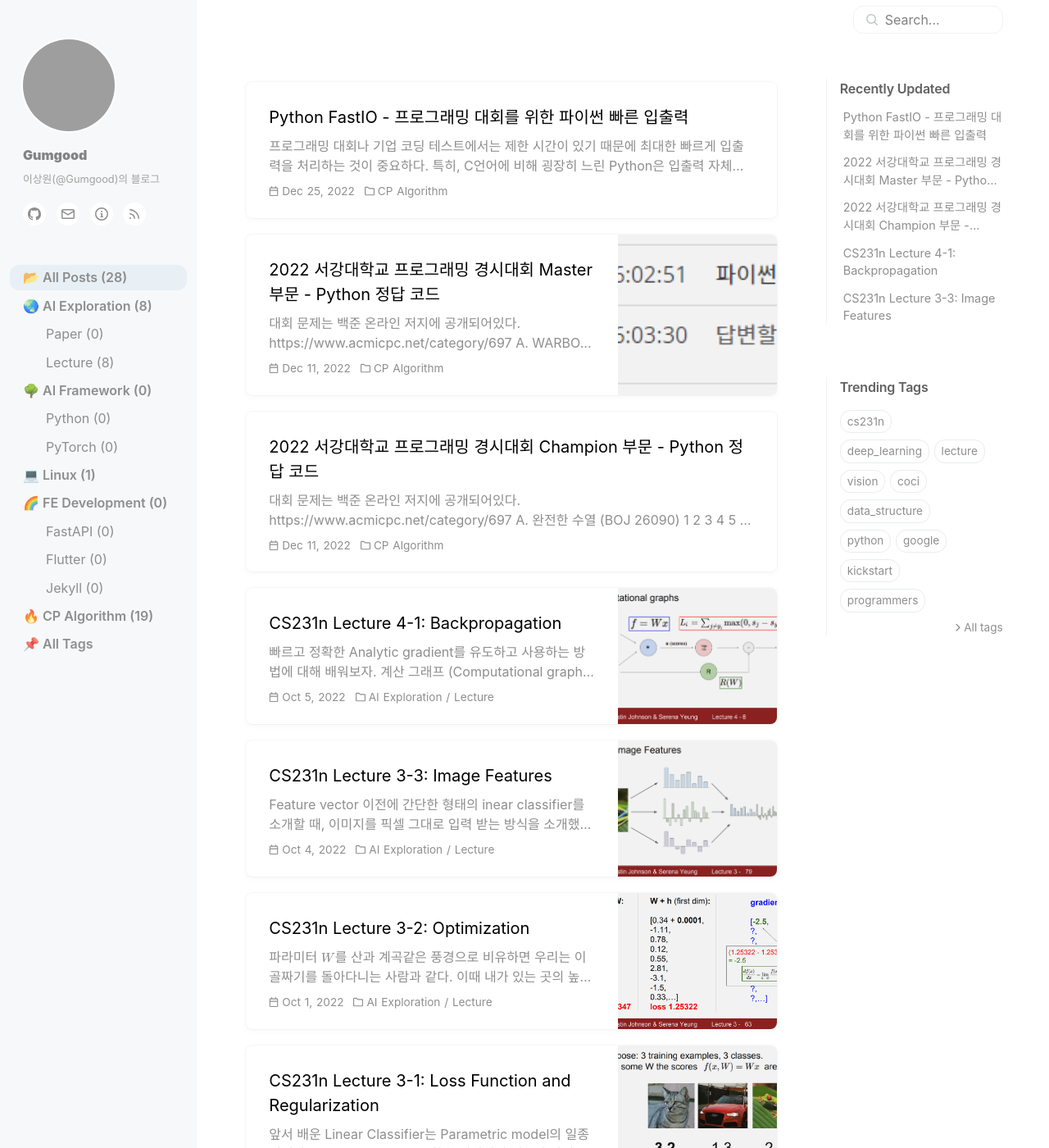
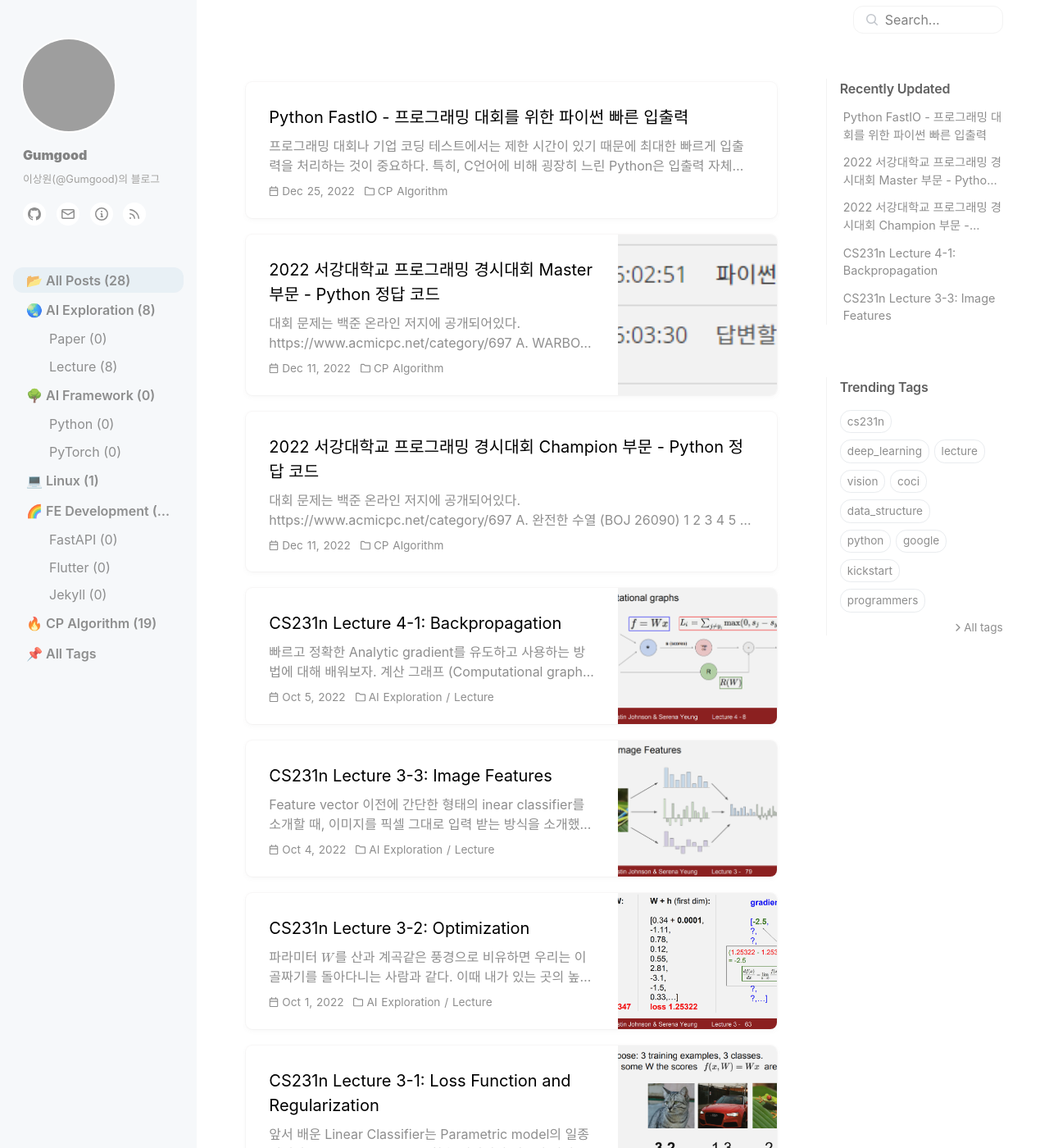
Before and after one commit to gumgood/gumgood.github.io, a Jekyll site: the page built from index.html, in a window 1280 px wide and 1400 px high. Shown: the whole window at 82% size. Built offline with Jekyll 4.4.1, drawn with Linux system fonts in a browser that asks for light colours; the list of posts is cut into pages by our own code; grey boxes are pictures that could not be loaded.

Commit message:
Design: navigation

```diff
--- a/_sass/include/_navigation.scss
+++ b/_sass/include/_navigation.scss
@@ -91,17 +91,17 @@
         list-style-type: none;
 
         width: 100%;
-        margin: 0;
+        margin: 1.5rem 0 5rem;
         padding: 0;
 
         li.nav-item {
             width: 100%;
-            margin: 0;
-            padding: 0 0.75rem;
+            margin: 0.1rem 0;
+            padding: 0 1rem;
             opacity: 0.9;
 
-            &:not(:first-child) {
-              margin-top: 0.25rem;
+            &:not(.subcategory) {
+              margin: 0.2rem 0;
             }
 
             a {
@@ -154,7 +154,7 @@
 
         width: 100%;
         padding: 0 1.75rem;
-        margin-bottom: 2.5rem;
+        margin-bottom: 1rem;
 
         a {
             display: flex;
```
